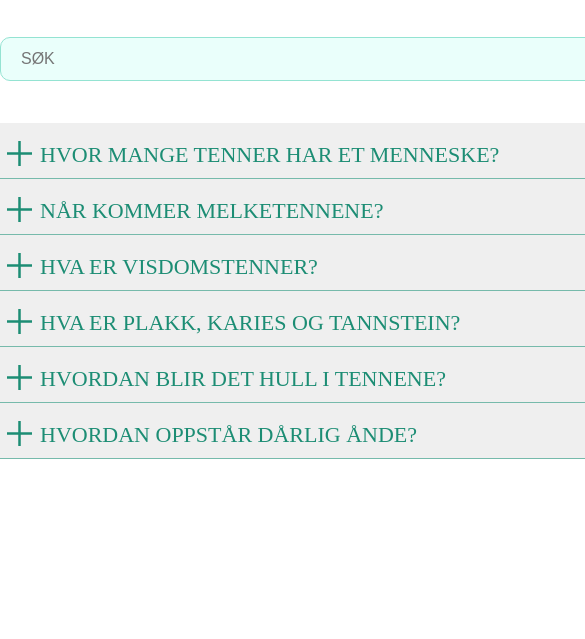
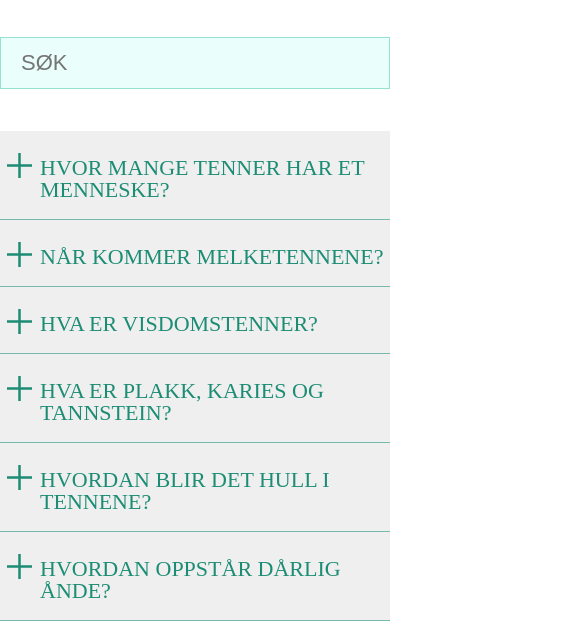
Before and after one commit to oyvindms/Webtek, a plain HTML site: page gjomo_tannklinikk/faq.html in a window 390 px wide. Shown: the part 202-841 px from the top of the page, 585 px wide, since content can reach past the window. Drawn offline with Linux system fonts and the light colour scheme; files whose address does not match are found by name.

Commit message:
lagt til responsiv css

```diff
--- a/gjomo_tannklinikk/faq.html
+++ b/gjomo_tannklinikk/faq.html
@@ -13,7 +13,7 @@
 
 		#FAQ_search_bar{
 			width: 600px;
-			font-size: 16px;
+			font-size: 22px;
 			padding: 12px 20px 12px 20px;
 			border: 1px solid #94E3D2;
 			border-radius: 10px;
@@ -36,7 +36,7 @@
 			cursor: pointer;
 			padding-left: 40px;
 			padding-bottom: 13px;
-			width: 600px;
+			width: 100%;
 			border: none;
 			outline: none;
 			font-size: 22px;
@@ -99,6 +99,26 @@
 			border: none;
 		}
 
+		@media only screen and (max-width: 768px) {
+			#FAQ_search_bar{
+				width: 100%;
+				border-radius: 0px;
+			}
+			#FAQ_list{
+				width: 100%;
+				line-height: normal;
+			}
+			.question{
+				line-height: 1;
+			}
+			.question:before{
+				bottom:-21px;
+			}
+			.active:before{
+				bottom:-21px;
+			}
+		}
+
 	</style>
 </head>
 <body>
```
Also changed, not shown: 1 other file.
